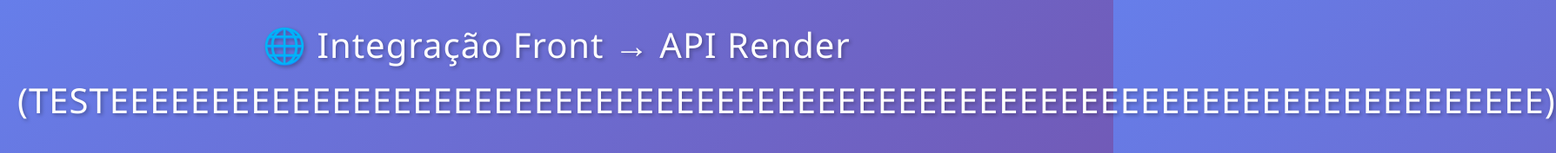
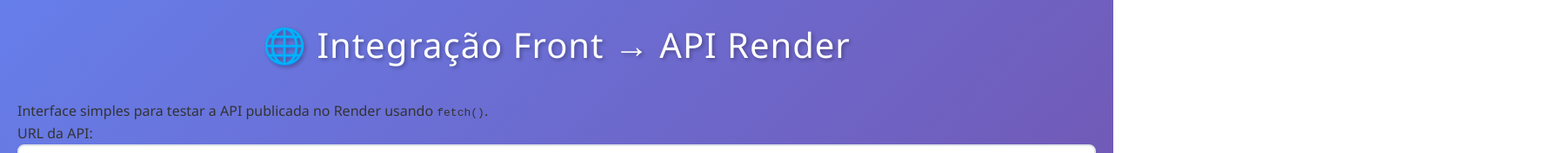
Before and after one commit to Gabriel-Andrade-Aleixo/projeto-ci-cd-front, a plain HTML site: page index.html in a window 1280 px wide. Shown: the top 177 px of the page at 87% size, 1789 px wide, since content can reach past the window. Drawn offline with Linux system fonts and the light colour scheme.

Commit message:
teste: testando

```diff
--- a/index.html
+++ b/index.html
@@ -10,7 +10,7 @@
   <main class="container">
 
     <header class="topo">
-      <h1 class="titulo">🌐 Integração Front → API Render (TESTEEEEEEEEEEEEEEEEEEEEEEEEEEEEEEEEEEEEEEEEEEEEEEEEEEEEEEEEEEEEEEEEEEEEEEE)</h1>
+      <h1 class="titulo">🌐 Integração Front → API Render</h1>
       <p class="subtitulo">
         Interface simples para testar a API publicada no Render usando <code>fetch()</code>.
       </p>
```
